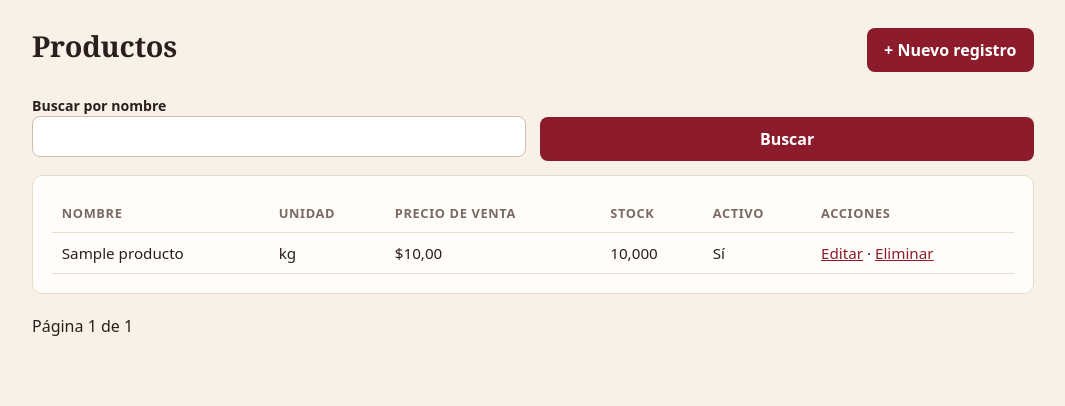
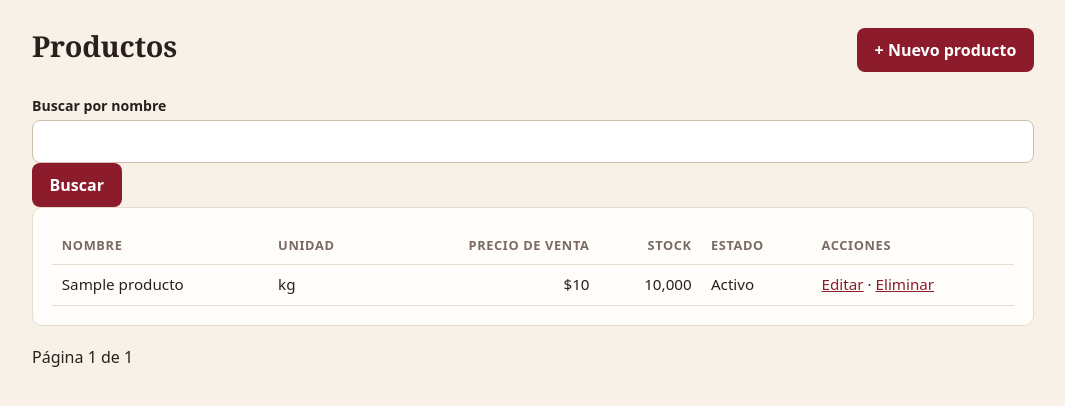
Before and after one commit to LFP2002/corte-gestion, a Django app: page /productos/ in a window 1280 px wide. Shown: the part 56-462 px from the top of the page, without its empty margins (107-1172 px from the left). Run offline with Django 5.2, Linux system fonts and the light colour scheme; a user stored in the database is signed in; tables that the repository leaves empty hold one stand-in row (values such as "Sample post").

Commit message:
feat(ui): mejorar claridad y presentación de catalogo.html

```diff
--- a/gestion/templates/gestion/catalogo.html
+++ b/gestion/templates/gestion/catalogo.html
@@ -1,8 +1,77 @@
 {% extends 'base.html' %}
+{% load moneda %}
+{% block titulo %}{{ titulo }}{% endblock %}
 {% block contenido %}
-<div class="cabecera"><h1>{{ titulo }}</h1>{% if user.es_dueno %}<a class="btn" href="{% url 'gestion:catalogo_crear' tipo %}">+ Nuevo registro</a>{% endif %}</div>
-<form method="get" class="fila"><label>Buscar por nombre<input name="q" value="{{ request.GET.q }}"></label><button class="btn">Buscar</button></form>
-<div class="card tabla-scroll"><table><thead><tr><th>Nombre</th>{% if tipo == 'productos' %}<th>Unidad</th><th>Precio de venta</th><th>Stock</th>{% else %}<th>RUT</th><th>Teléfono</th><th>Correo</th>{% endif %}<th>Activo</th><th>Acciones</th></tr></thead>
-<tbody>{% for o in objetos %}<tr><td>{{ o.nombre }}</td>{% if tipo == 'productos' %}<td>{{ o.unidad }}</td><td>${{ o.precio_venta }}</td><td>{{ o.stock }}</td>{% else %}<td>{{ o.rut }}</td><td>{{ o.telefono }}</td><td>{{ o.email }}</td>{% endif %}<td>{{ o.activo|yesno:'Sí,No' }}</td><td>{% if user.es_dueno %}<a href="{% url 'gestion:catalogo_editar' tipo o.pk %}">Editar</a> · <a href="{% url 'gestion:catalogo_eliminar' tipo o.pk %}">Eliminar</a>{% endif %}</td></tr>{% empty %}<tr><td colspan="7">Sin registros.</td></tr>{% endfor %}</tbody></table></div>
+<div class="cabecera">
+  <h1>{{ titulo }}</h1>
+  {% if user.es_dueno %}
+    {% if tipo == 'productos' %}
+      <a class="btn" href="{% url 'gestion:catalogo_crear' tipo %}">+ Nuevo producto</a>
+    {% else %}
+      <a class="btn" href="{% url 'gestion:catalogo_crear' tipo %}">+ Nuevo proveedor</a>
+    {% endif %}
+  {% endif %}
+</div>
+<form method="get" class="search-form" role="search">
+  <div class="campo-busqueda">
+    <label for="buscar-catalogo">Buscar por nombre</label>
+    <input id="buscar-catalogo" name="q" type="search" value="{{ request.GET.q }}">
+  </div>
+  <button class="btn" type="submit">Buscar</button>
+</form>
+<div class="card tabla-scroll">
+  <table>
+    <thead>
+      <tr>
+        <th scope="col">Nombre</th>
+        {% if tipo == 'productos' %}
+        <th scope="col">Unidad</th>
+        <th scope="col" class="num">Precio de venta</th>
+        <th scope="col" class="num">Stock</th>
+        {% else %}
+        <th scope="col">RUT</th>
+        <th scope="col">Teléfono</th>
+        <th scope="col">Correo</th>
+        {% endif %}
+        <th scope="col">Estado</th>
+        {% if user.es_dueno %}<th scope="col">Acciones</th>{% endif %}
+      </tr>
+    </thead>
+    <tbody>
+      {% for o in objetos %}
+      <tr>
+        <td>{{ o.nombre }}</td>
+        {% if tipo == 'productos' %}
+        <td>{{ o.unidad }}</td>
+        <td class="num">{{ o.precio_venta|clp }}</td>
+        <td class="num">{{ o.stock|floatformat:3 }}</td>
+        {% else %}
+        <td>{{ o.rut }}</td>
+        <td>{{ o.telefono }}</td>
+        <td>{{ o.email }}</td>
+        {% endif %}
+        <td>
+          {% if not o.activo %}
+            <span class="estado estado-inactivo">Inactivo</span>
+          {% elif tipo == 'productos' and o.stock == 0 %}
+            <span class="estado estado-agotado">Agotado</span>
+          {% else %}
+            <span class="estado estado-disponible">Activo</span>
+          {% endif %}
+        </td>
+        {% if user.es_dueno %}
+        <td class="acciones">
+          <a href="{% url 'gestion:catalogo_editar' tipo o.pk %}">Editar</a>
+          <span aria-hidden="true">·</span>
+          <a href="{% url 'gestion:catalogo_eliminar' tipo o.pk %}">Eliminar</a>
+        </td>
+        {% endif %}
+      </tr>
+      {% empty %}
+      <tr><td colspan="7">No hay registros para mostrar.</td></tr>
+      {% endfor %}
+    </tbody>
+  </table>
+</div>
 {% include 'gestion/paginacion.html' with pagina=objetos %}
 {% endblock %}
```
